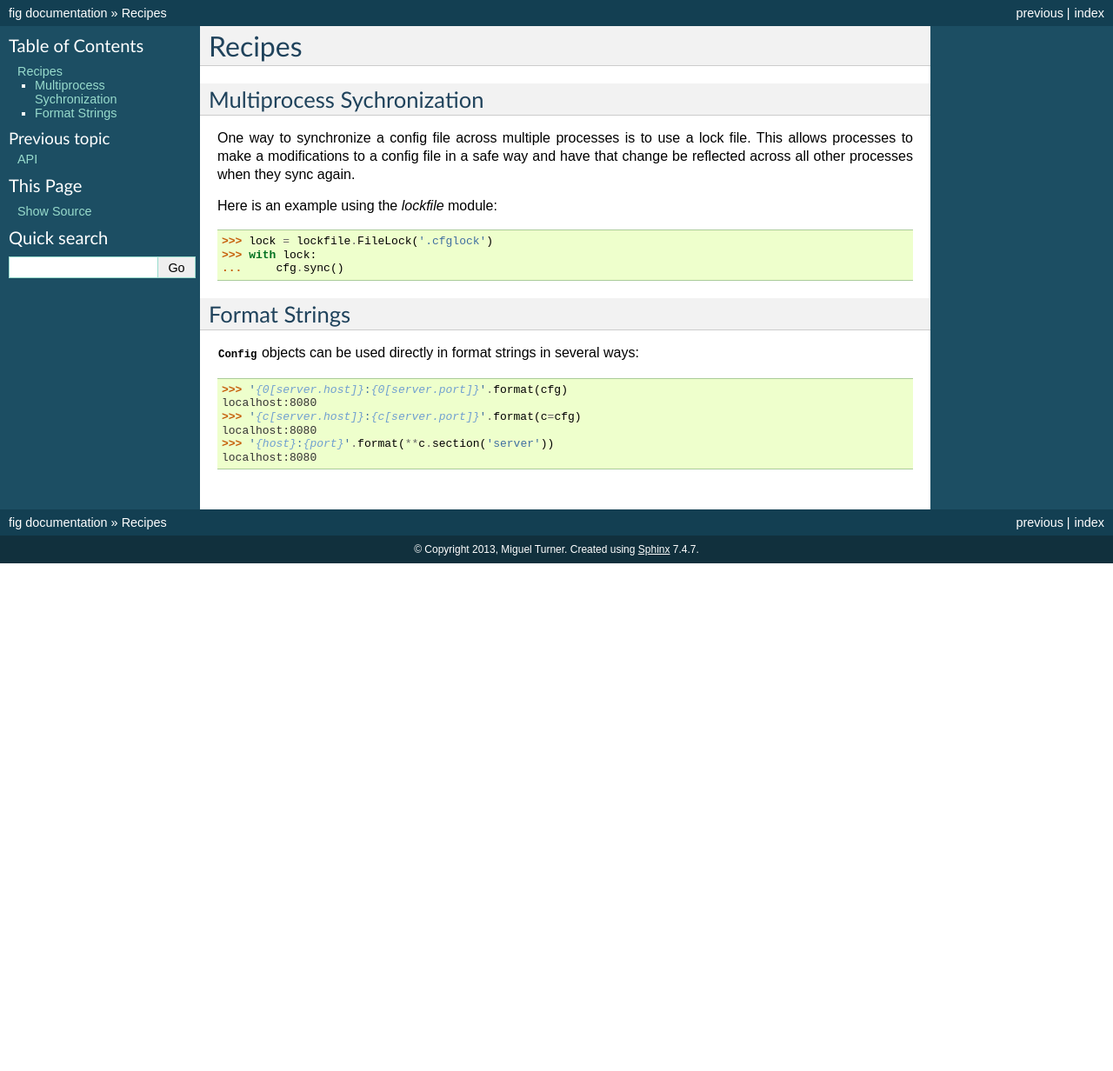
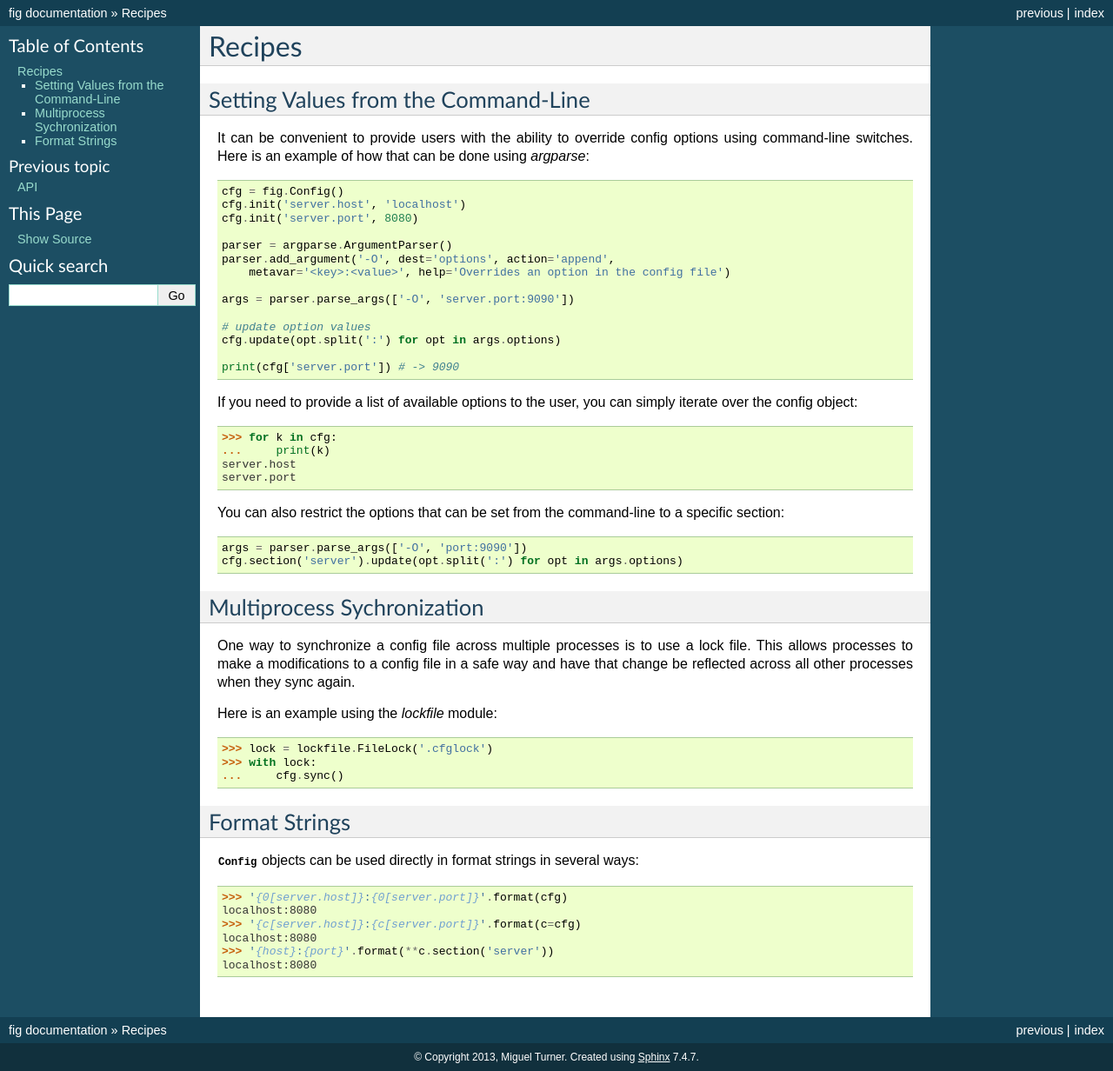
Before and after one commit to dhagrow/profig, a Sphinx documentation site: the page built from docs/recipes.txt, in a window 1280 px wide. Shown: the whole page at 87% size. Built offline with Sphinx 7.4.7, drawn with Linux system fonts in a browser that asks for light colours; the version number could not be read and is left out; before the commit the page ends 900 px from its top, so only the background shows below that.

Commit message:
doc updates

```diff
--- a/docs/conf.py
+++ b/docs/conf.py
@@ -30,7 +30,7 @@
 extensions = ['sphinx.ext.autodoc']
 
 # autodoc
-autodoc_default_flags = ['members', 'undoc-members', 'show-inheritance']
+autodoc_default_flags = ['members', 'undoc-members']
 autodoc_member_order = 'groupwise'
 
 # Add any paths that contain templates here, relative to this directory.
--- a/docs/recipes.txt
+++ b/docs/recipes.txt
@@ -1,5 +1,41 @@
 Recipes
 =======
+
+Setting Values from the Command-Line
+------------------------------------
+
+It can be convenient to provide users with the ability to override config
+options using command-line switches. Here is an example of how that can
+be done using `argparse`::
+
+    cfg = fig.Config()
+    cfg.init('server.host', 'localhost')
+    cfg.init('server.port', 8080)
+
+    parser = argparse.ArgumentParser()
+    parser.add_argument('-O', dest='options', action='append',
+        metavar='<key>:<value>', help='Overrides an option in the config file')
+
+    args = parser.parse_args(['-O', 'server.port:9090'])
+
+    # update option values
+    cfg.update(opt.split(':') for opt in args.options)
+
+    print(cfg['server.port']) # -> 9090
+
+If you need to provide a list of available options to the user, you can
+simply iterate over the config object::
+
+    >>> for k in cfg:
+    ...     print(k)
+    server.host
+    server.port
+
+You can also restrict the options that can be set from the command-line to a
+specific section::
+
+    args = parser.parse_args(['-O', 'port:9090'])
+    cfg.section('server').update(opt.split(':') for opt in args.options)
 
 Multiprocess Sychronization
 ---------------------------
```
Also changed, not shown: fig.py (+6 -3 lines).
